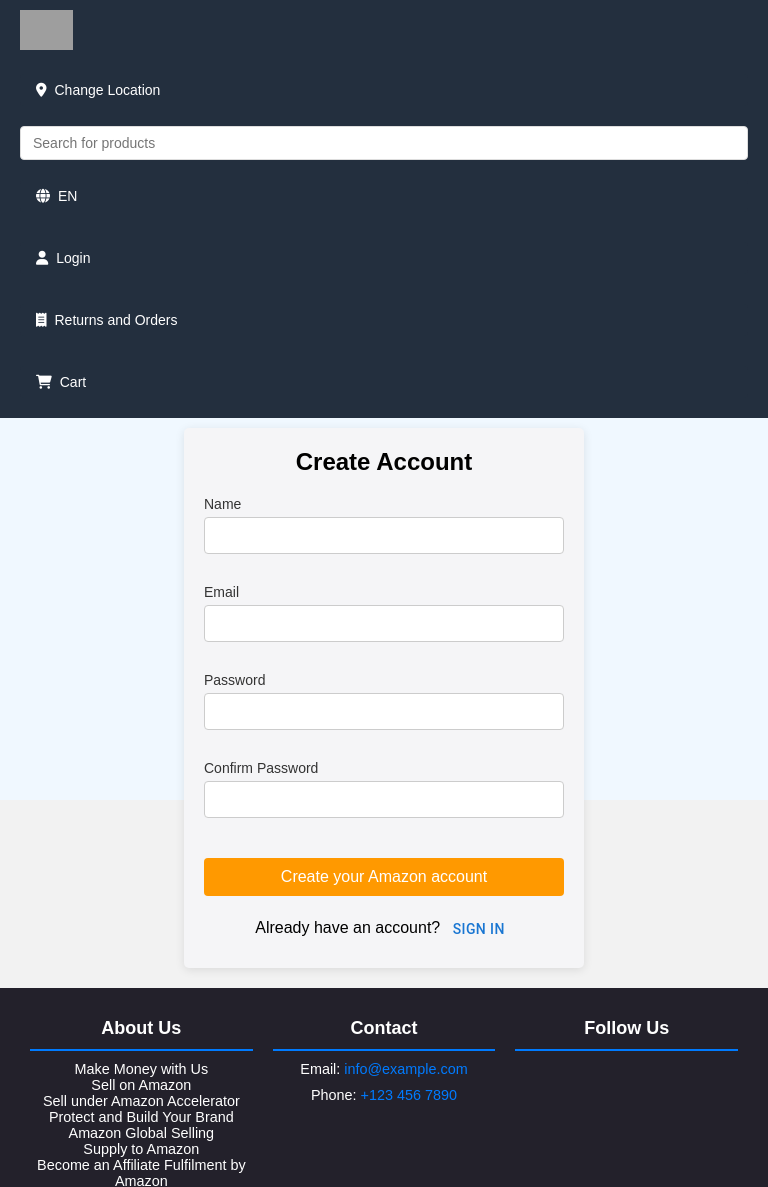
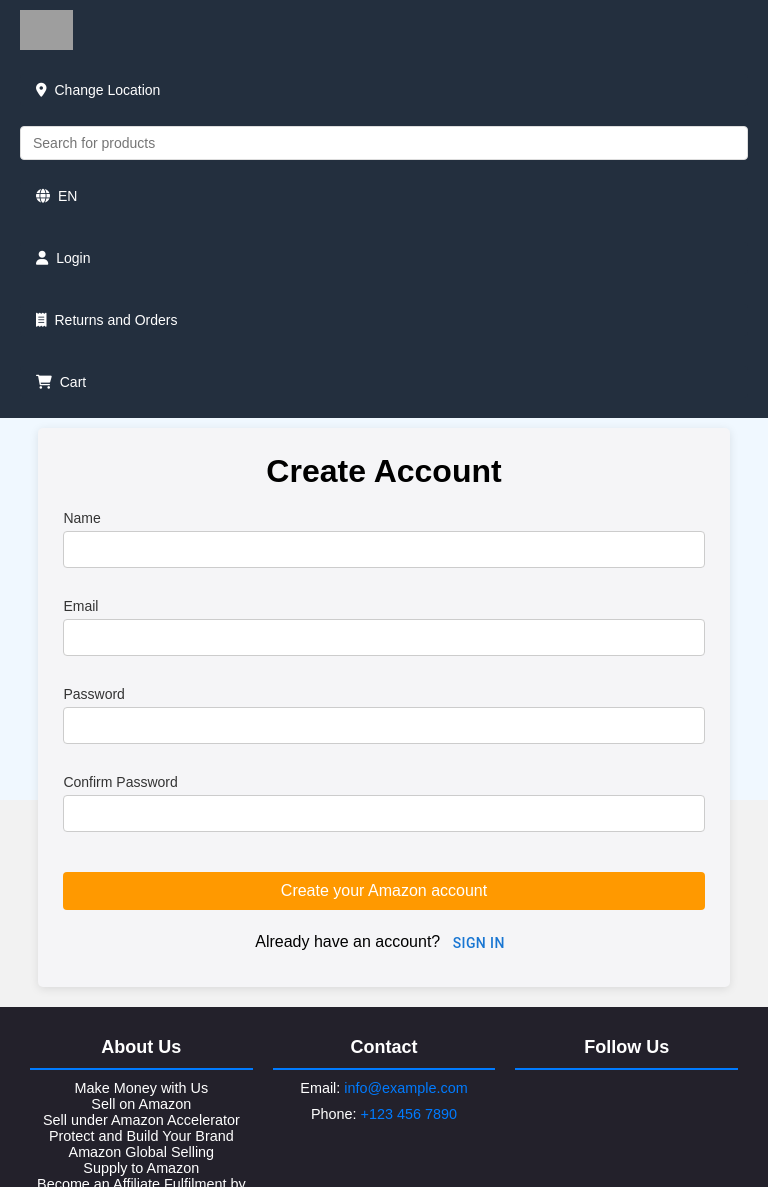
Before and after one commit to rphulambrikar/shopkart, a React (Create React App) app: page /signup in a window 768 px wide. Shown: the top 1187 px of the page. Built offline with nearby package versions, Linux system fonts and the light colour scheme; grey boxes are pictures that could not be loaded.

Commit message:
Made Responsive login signup Page

```diff
--- a/src/styles/Signup.css
+++ b/src/styles/Signup.css
@@ -20,11 +20,22 @@
     box-shadow: 0 2px 10px rgba(0, 0, 0, 0.1);
     width: 90%;
     max-width: 400px;
+    transition: transform 0.3s ease, box-shadow 0.3s ease;
+}
+
+.container:hover {
+    transform: translateY(-5px);
+    box-shadow: 0 4px 20px rgba(0, 0, 0, 0.2);
 }
 
 h1 {
     text-align: center;
     margin-bottom: 20px;
+    transition: color 0.3s ease;
+}
+
+h1:hover {
+    color: #0073bb;
 }
 
 .form-group {
@@ -43,6 +54,14 @@
     padding: 10px;
     border: 1px solid #ccc;
     border-radius: 4px;
+    transition: border-color 0.3s ease;
+}
+
+input[type="text"]:focus,
+input[type="email"]:focus,
+input[type="password"]:focus {
+    border-color: #0073bb;
+    outline: none;
 }
 
 .btn {
@@ -54,10 +73,12 @@
     color: white;
     font-size: 16px;
     cursor: pointer;
+    transition: background-color 0.3s ease, transform 0.2s ease;
 }
 
 .btn:hover {
     background-color: #e68a00;
+    transform: translateY(-2px);
 }
 
 .footer-text {
@@ -68,8 +89,41 @@
 .footer-text a {
     color: #0073bb;
     text-decoration: none;
+    transition: color 0.3s ease;
 }
 
 .footer-text a:hover {
     text-decoration: underline;
+    color: #005f99;
 }
+
+/* Responsive styles */
+@media (max-width: 600px) {
+    .container {
+        padding: 15px;
+    }
+
+    h1 {
+        font-size: 1.8em;
+    }
+
+    .btn {
+        font-size: 14px;
+    }
+}
+
+/* Additional responsive styles for larger devices */
+@media (min-width: 601px) and (max-width: 900px) {
+    .container {
+        max-width: 90%;
+        padding: 25px;
+    }
+
+    h1 {
+        font-size: 2em;
+    }
+
+    .btn {
+        font-size: 16px;
+    }
+}
```
